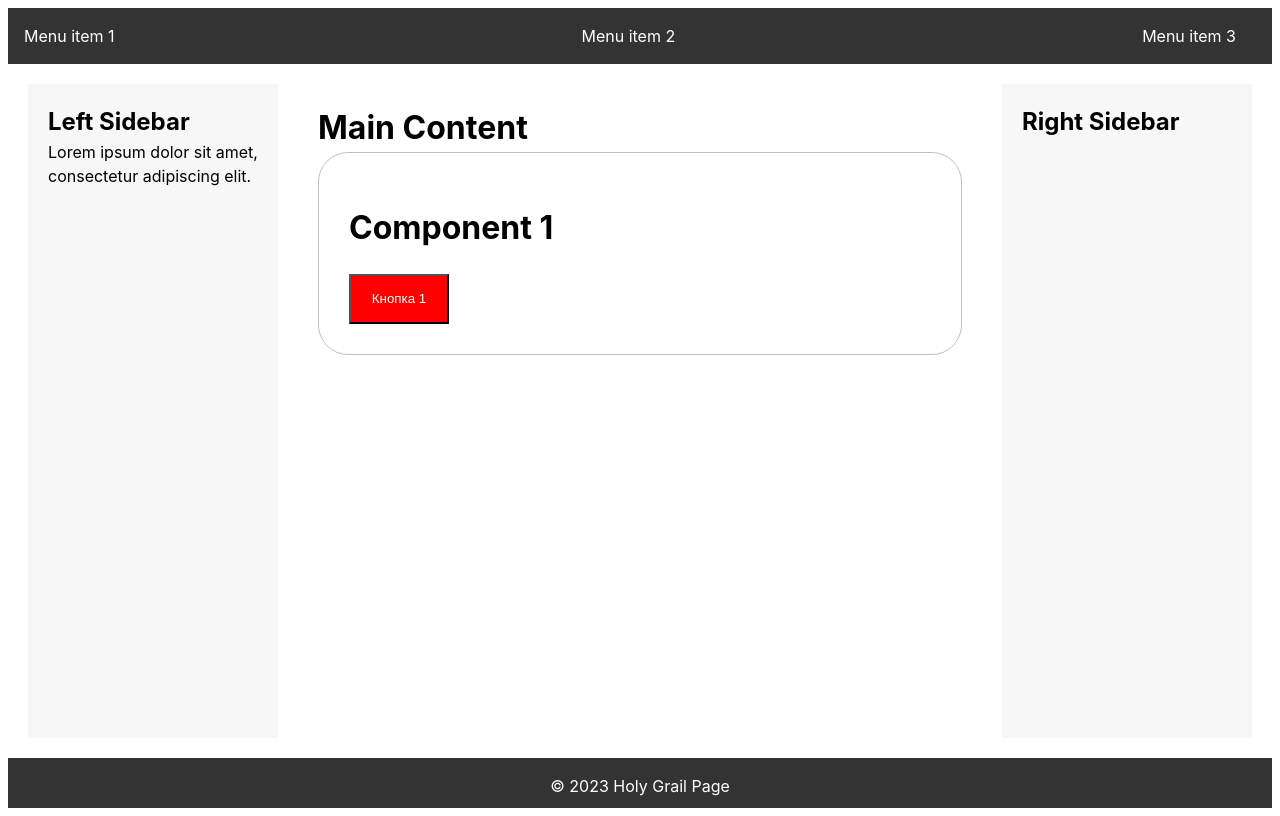
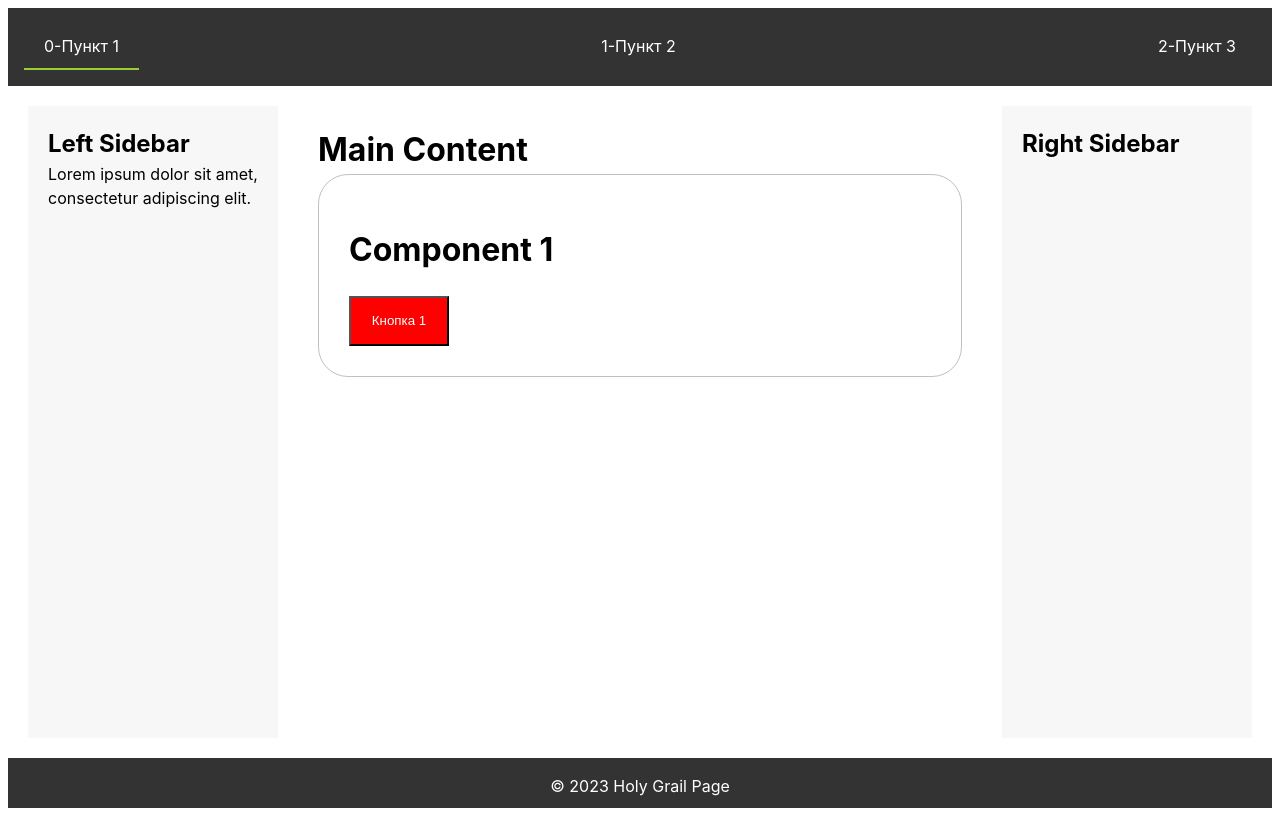
Before and after one commit to vlakondra/svelte_01, a Svelte app: page / in a window 1280 px wide. Built offline with nearby package versions, Linux system fonts and the light colour scheme.

Commit message:
top menu

```diff
--- a/src/App.svelte
+++ b/src/App.svelte
@@ -2,6 +2,8 @@
 import Comp1 from './lib/Comp1.svelte'
 import Comp2 from './lib/Comp2.svelte'
 import Comp3 from './lib/Comp3.svelte'
+import TopMenu  from './lib/TopMenu.svelte';
+
 
 import DetectMessage from './lib/Detector.svelte'
 
@@ -20,8 +22,6 @@ const options = [
      selected = options[idcomp]
 
   }
-
-
 
   let current_message;
 
@@ -43,16 +43,13 @@ let clicked = false;
 <main>
 <!-- The Holy Grail page structure -->
 <div class="holy-grail">
+
   <header>
-    <!-- Header content -->
     <nav>
-      <ul>
-        <li><a class:flt={clicked} on:click={(c)=>SelectComp(0)} href="#">Menu item 1</a></li>
-        <li><a on:click={(c)=>SelectComp(1)} href="#">Menu item 2</a></li>
-        <li><a on:click={(c)=>SelectComp(2)} href="#">Menu item 3</a></li>
-      </ul>
-    </nav>
+      <TopMenu {SelectComp}/>
+     </nav>
   </header>
+
   <div class="container">
     <div class="left-sidebar">
       <!-- Left sidebar content -->
--- /dev/null
+++ b/src/lib/TopMenu.svelte
@@ -0,0 +1,40 @@
+<script>
+    let menu_items = ["Пункт 1", "Пункт 2", "Пункт 3"];
+    export let SelectComp; //ссылка на функцию, переключащую компоненты; находится в App
+    let active = 0; //индекс активного пункта меню
+</script>
+
+<div class="menu-items">
+    {#each menu_items as item, i}
+        <!-- svelte-ignore a11y-no-static-element-interactions -->
+        <!-- svelte-ignore a11y-click-events-have-key-events -->
+        <div
+            class:active={active == i}
+            on:click={() => {
+                SelectComp(i);
+                active = i;
+            }}
+        >
+            {i}-{item}
+        </div>
+    {/each}
+</div>
+
+<style>
+    .menu-items {
+        display: flex;
+        justify-content: space-between;
+    }
+    .active {
+        border-bottom: 2px solid yellowgreen;
+    }
+
+    .menu-items > div {
+        padding: 10px 20px;
+        cursor: pointer;
+    }
+    .menu-items > div:hover {
+        background-color: #f0f0f0;
+        color: rgb(37, 35, 35);
+    }
+</style>
```
